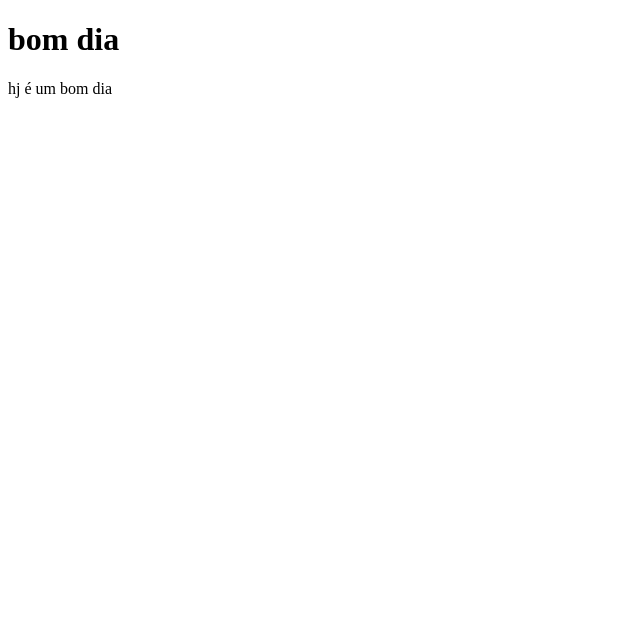
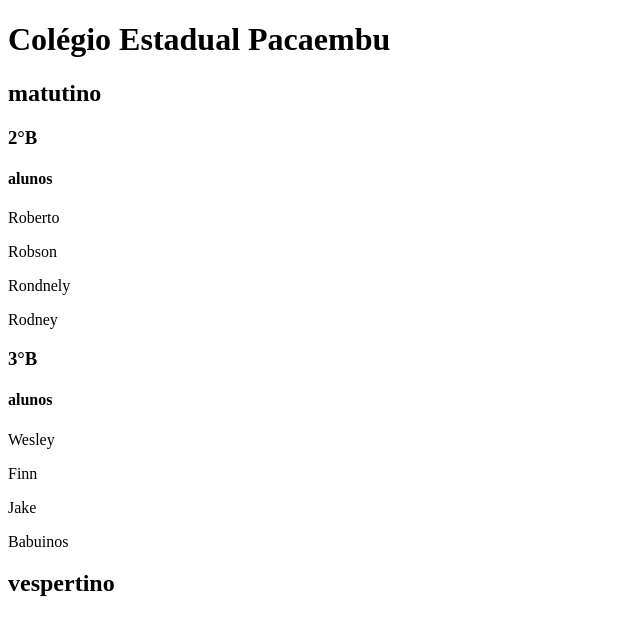
Before and after one commit to LuizSauer13/LuizSauer13, a plain HTML site: page index.html in a window 1280 px wide. Shown: the whole page, without its empty margins (0-640 px from the left). Drawn offline with Linux system fonts and the light colour scheme.

Commit message:
Add files via upload

```diff
--- a/index.html
+++ b/index.html
@@ -2,12 +2,25 @@
 <html lang="pt-br">
 <head>
     <meta charset="UTF-8">
-    <meta name="viewport"  content="width=device-width, initial-scale=1.0">
-     <link rel="shortcut icon" href="favicon.ico" type="image/x-icon">
+    <meta http-equiv="X-UA-Compatible" content="IE=edge">
+    <meta name="viewport" content="width=device-width, initial-scale=1.0">
     <title>Document</title>
 </head>
 <body>
-    <h1>bom dia</h1>
-    <p>hj é um bom dia</p>
+    <h1>Colégio Estadual Pacaembu</h1>
+        <h2>matutino</h2>
+            <h3>2°B</h3>
+                <h4>alunos</h4>
+                    <p>Roberto</p>
+                    <p>Robson</p>
+                    <p>Rondnely</p>
+                    <p>Rodney</p>
+            <h3>3°B</h3>
+                <h4>alunos</h4>
+                    <p>Wesley</p>
+                    <p>Finn</p>
+                    <p>Jake</p>
+                    <p>Babuinos</p>
+        <h2>vespertino</h2>
 </body>
 </html>
```
